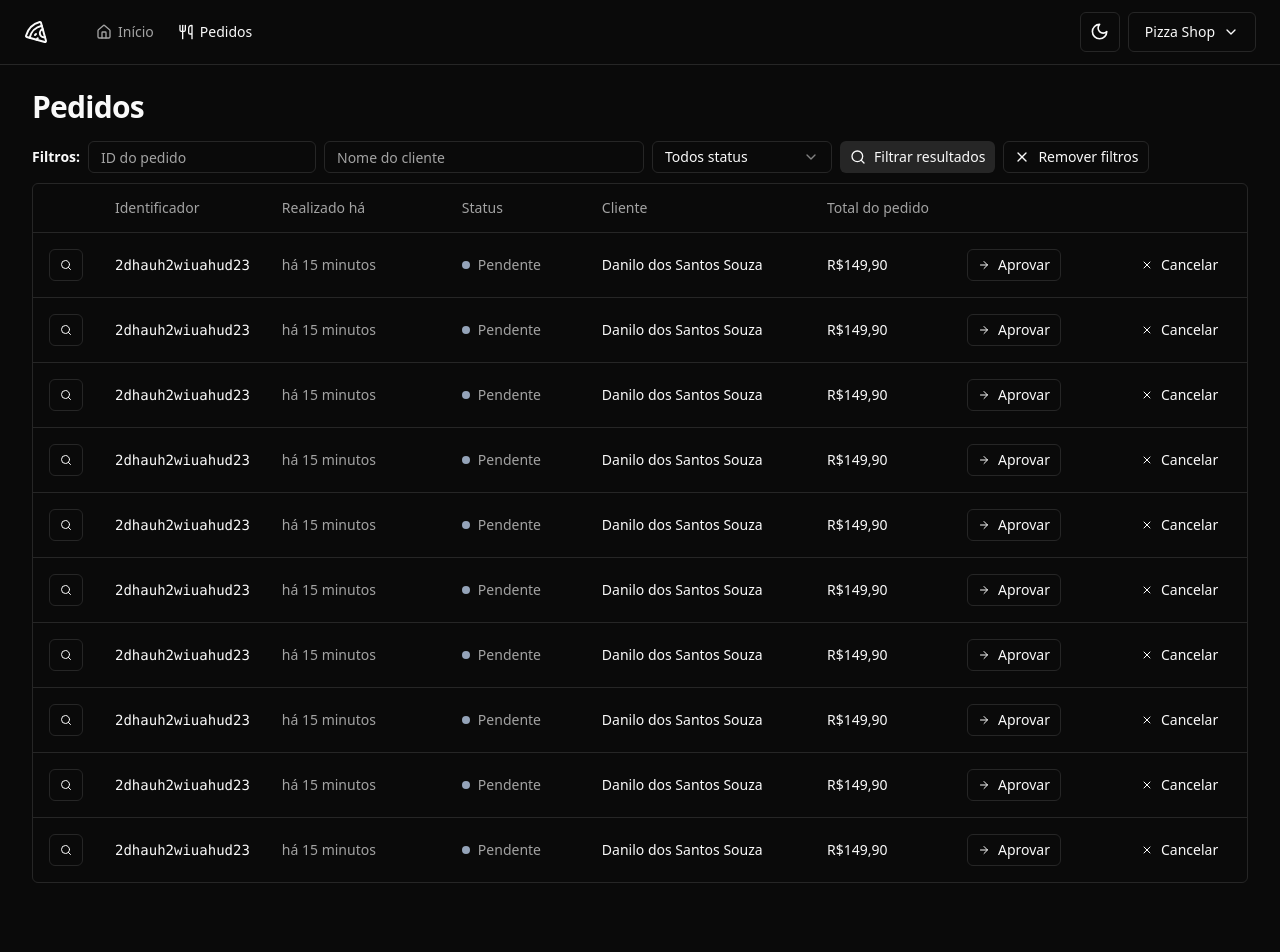
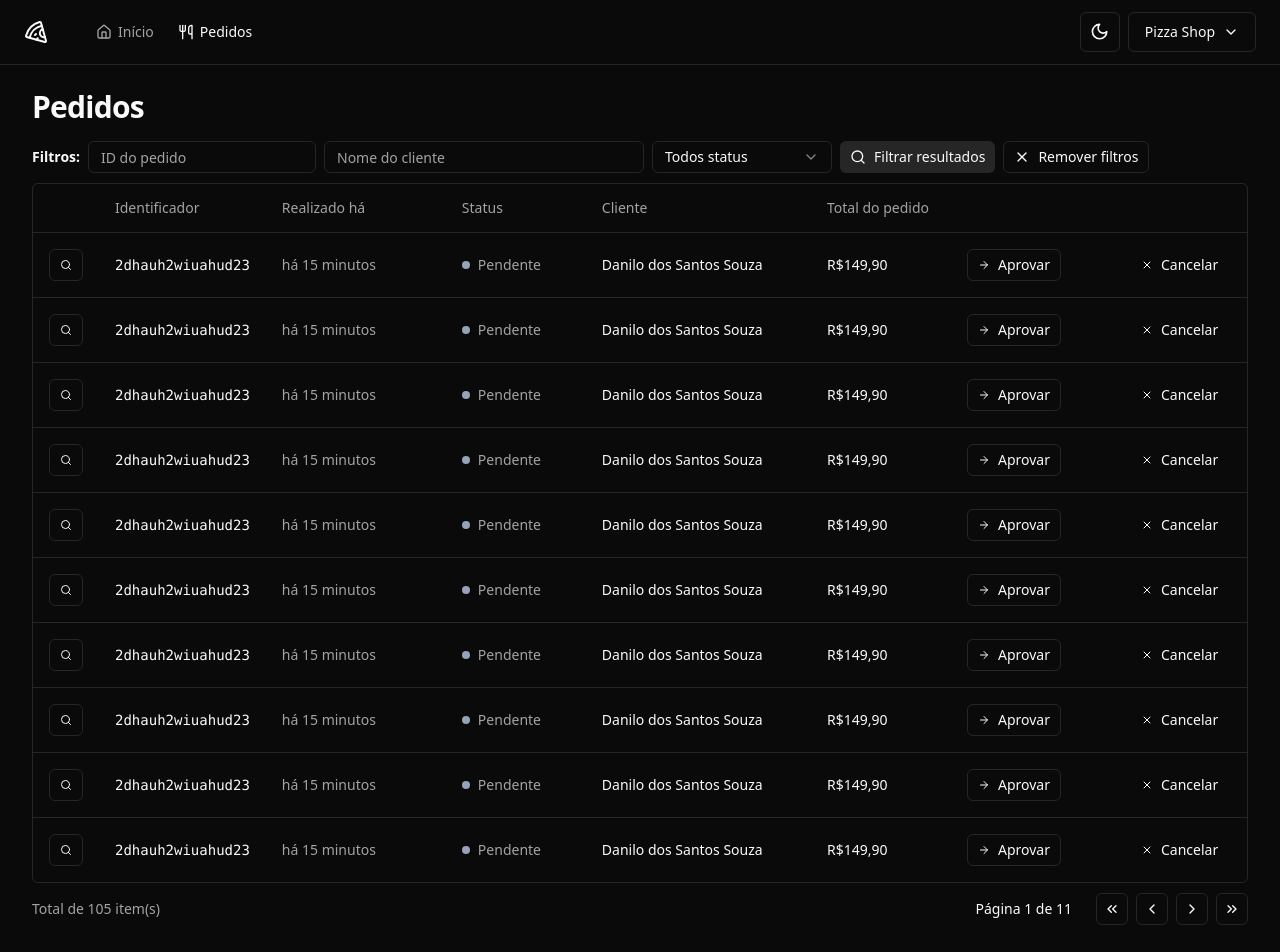
Before and after one commit to Olinadss/pizza-shop, a React (Vite) app: page /orders in a window 1280 px wide. Shown: the top 952 px of the page. Before the commit the page ends 915 px from the top, so only its background shows below. Built offline with nearby package versions, Linux system fonts and the light colour scheme.

Commit message:
feat: cria paginação

```diff
--- /dev/null
+++ b/src/components/pagination.tsx
@@ -0,0 +1,53 @@
+import {
+  ChevronLeft,
+  ChevronRight,
+  ChevronsLeft,
+  ChevronsRight,
+} from 'lucide-react'
+
+import { Button } from './ui/button'
+
+export interface PaginationProps {
+  pageIndex: number
+  totalCount: number
+  perPage: number
+}
+
+export function Pagination({
+  pageIndex,
+  totalCount,
+  perPage,
+}: PaginationProps) {
+  const pages = Math.ceil(totalCount / perPage) | 1
+  return (
+    <div className="flex items-center justify-between">
+      <span className="text-sm text-muted-foreground">
+        Total de {totalCount} item(s)
+      </span>
+
+      <div className="flex items-center gap-6 lg:gap-6">
+        <div className="flex text-sm font-medium">
+          Página {pageIndex + 1} de {pages}
+        </div>
+        <div className="flex items-center gap-2">
+          <Button variant={'outline'} className="h-8 w-8 p-0">
+            <ChevronsLeft className="h-4 w-4" />
+            <span className="sr-only">Primeira página</span>
+          </Button>
+          <Button variant={'outline'} className="h-8 w-8 p-0">
+            <ChevronLeft className="h-4 w-4" />
+            <span className="sr-only">Página anterior</span>
+          </Button>
+          <Button variant={'outline'} className="h-8 w-8 p-0">
+            <ChevronRight className="h-4 w-4" />
+            <span className="sr-only">Proxima página</span>
+          </Button>
+          <Button variant={'outline'} className="h-8 w-8 p-0">
+            <ChevronsRight className="h-4 w-4" />
+            <span className="sr-only">Última página</span>
+          </Button>
+        </div>
+      </div>
+    </div>
+  )
+}
--- a/src/pages/app/orders/orders.tsx
+++ b/src/pages/app/orders/orders.tsx
@@ -1,5 +1,6 @@
 import { Helmet } from 'react-helmet-async'
 
+import { Pagination } from '@/components/pagination'
 import {
   Table,
   TableBody,
@@ -40,6 +41,7 @@
               </TableBody>
             </Table>
           </div>
+          <Pagination pageIndex={0} totalCount={105} perPage={10} />
         </div>
       </div>
     </>
```
